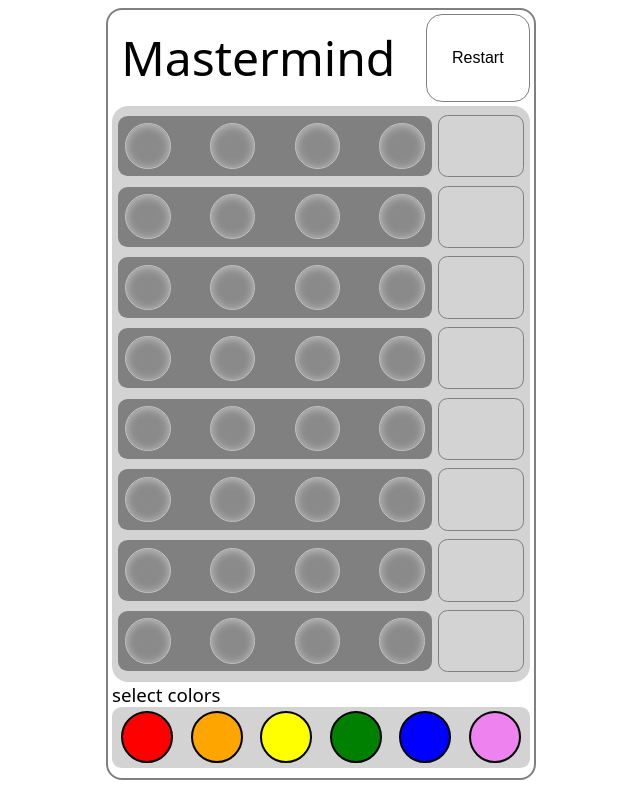
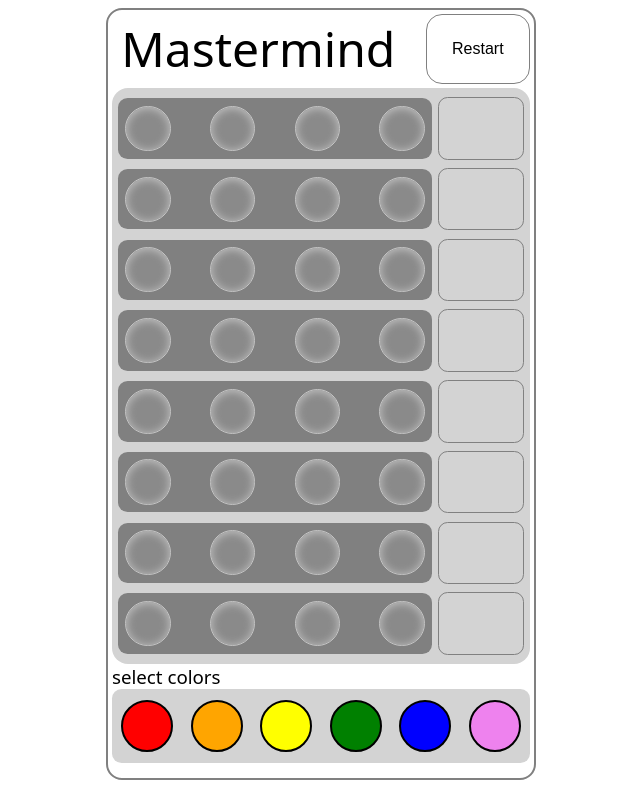
Before and after one commit to sbyardnss/vue-codeBreaker, a Vue app: page / in a window 1280 px wide. Shown: the whole page, without its empty margins (319-959 px from the left). Built offline with nearby package versions, Linux system fonts and the light colour scheme.

Commit message:
adjusted header height

```diff
--- a/src/App.vue
+++ b/src/App.vue
@@ -23,7 +23,7 @@ function createNewCode() {
 onMounted(() => {
   createNewCode()
   availableColorChoices.value = [...appColorChoices]
-  console.log(correctCode.value)
+  // console.log(correctCode.value)
 })
 function refreshCode() {
   createNewCode()
@@ -47,7 +47,6 @@ function checkIfNewCodeIsCorrect(code: string[]) {
 }
 function handleCurrentCodeUpdated(addedColor: string) {
   const lastIndexOfAttempts = attemptsForListComponent.value.length - 1
-  console.log('handler in app, lastIndex', lastIndexOfAttempts)
 
   //checking to see if blank input needs replacing
   if (!showingCode.value) {
@@ -70,10 +69,8 @@ function handleCurrentCodeUpdated(addedColor: string) {
     else {
       checkIfNewCodeIsCorrect(currentAttempt.value)
       attemptsForListComponent.value.splice(lastIndexOfAttempts, 1, currentAttempt.value)
-      console.log('attemptsForListComponent.value', attemptsForListComponent.value)
       availableColorChoices.value = [...appColorChoices]
       currentAttempt.value = []
-      console.trace('new attempt')
     }
   }
 }
--- a/src/components/CodeInput.vue
+++ b/src/components/CodeInput.vue
@@ -15,7 +15,6 @@ export default {
     },
     methods: {
         handleColorClicked(color: string) {
-            console.log(color);
             this.$emit("colorAdded", color)
         }
     }
--- a/src/components/HeaderBar.vue
+++ b/src/components/HeaderBar.vue
@@ -56,7 +56,7 @@ export default {
     align-items: center;
     justify-content: space-between;
     /* height: 5em; */
-    height: 15%;
+    height: 10%;
     width: 98%;
     margin: .25em 0;
     /* border: 1px solid orange; */
```
